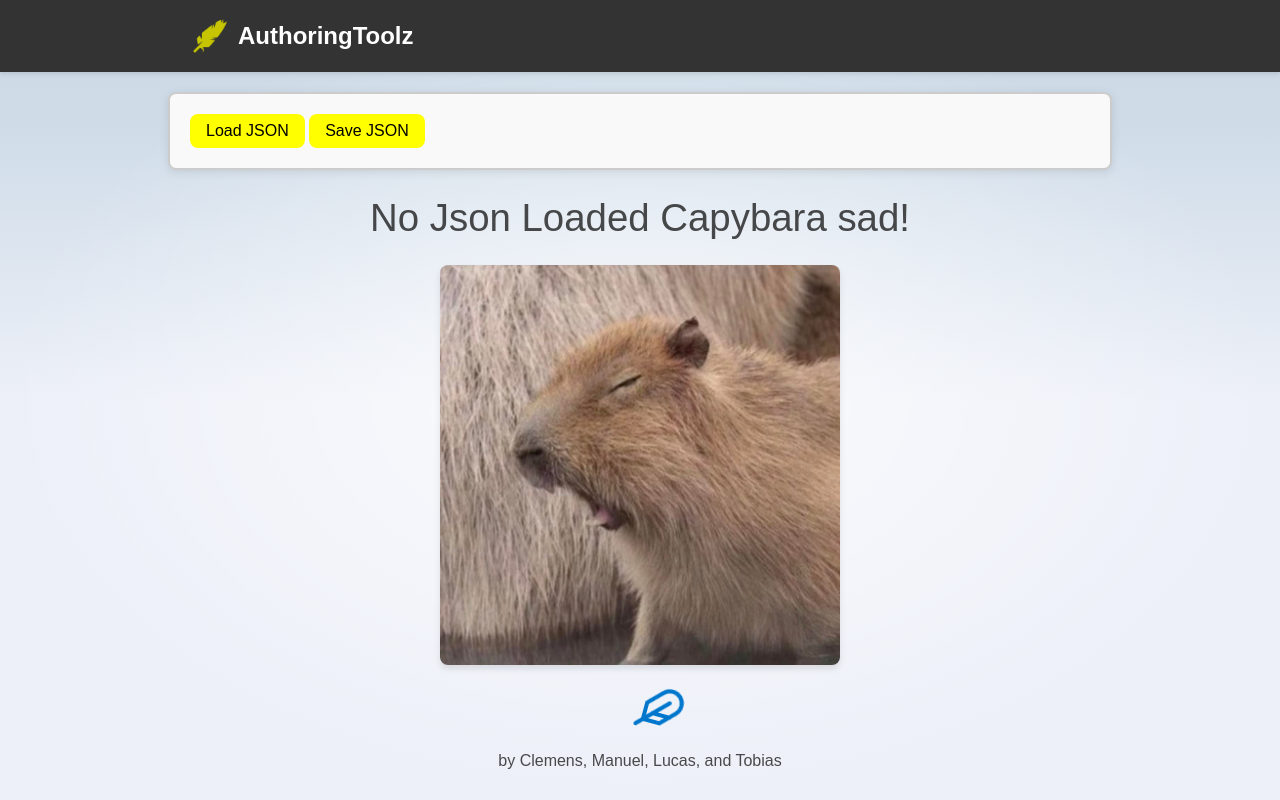
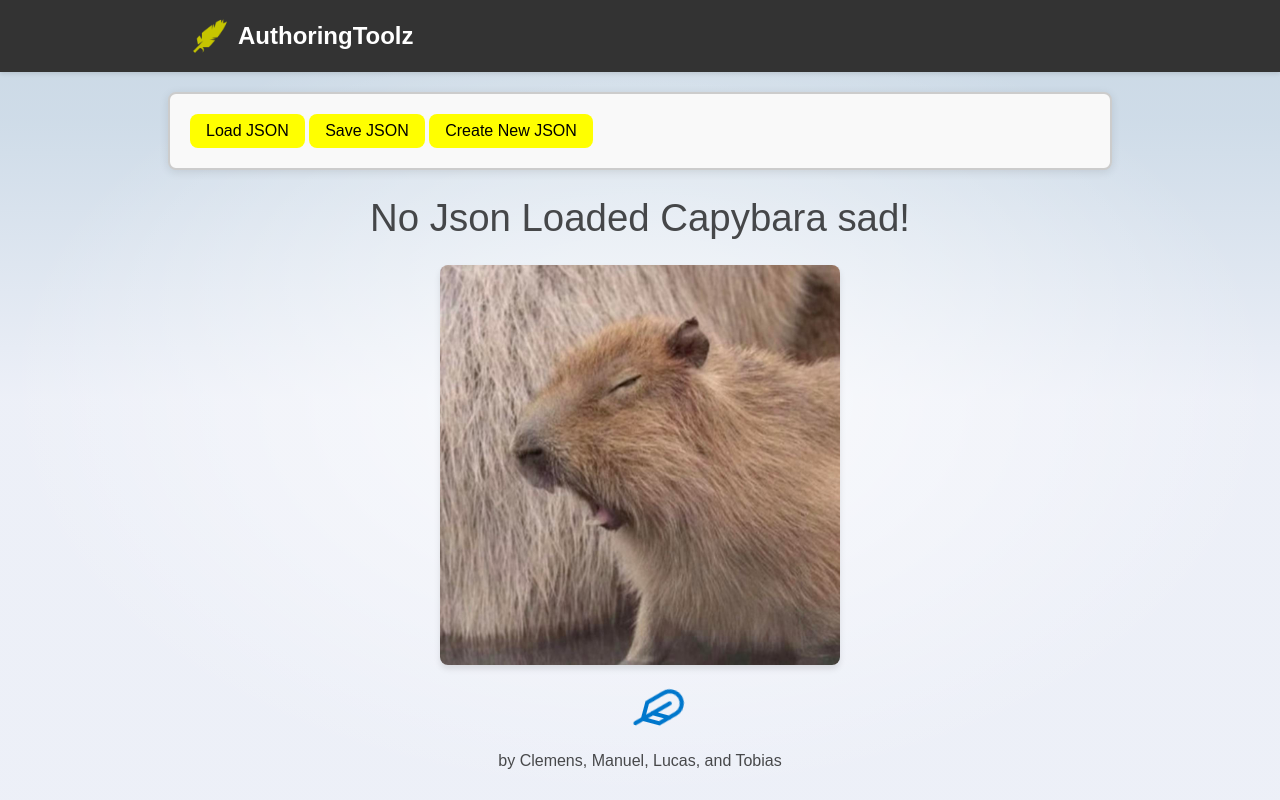
Before and after one commit to ClemensPohl/sv-authoring-toolz, a SvelteKit app: page / in a window 1280 px wide. Built offline with nearby package versions, Linux system fonts and the light colour scheme.

Commit message:
create new json if you dont want to load one

```diff
--- a/src/routes/+page.svelte
+++ b/src/routes/+page.svelte
@@ -21,6 +21,7 @@
 	function handleLoadJson() {
 		fileInput.click();
 	}
+
 </script>
 
 <div class="form-container">
@@ -34,6 +35,7 @@
 		/>
 		<button class="btn" onclick={handleLoadJson}>Load JSON</button>
 		<button class="btn" onclick={() => data.pageData.saveJson(root)}>Save JSON</button>
+		<button class="btn" onclick={() => root = data.pageData.createNewJson()}>Create New JSON</button>
 	</div>
 </div>
 
--- a/src/routes/+page.ts
+++ b/src/routes/+page.ts
@@ -3,6 +3,7 @@ import type { Root as RootJson } from './wapJson';
 
 export interface PageData {
     pageData: {
+        createNewJson: () => void;
         handleFileUpload: (event: Event) => Promise<Root>;
         saveJson: (currentData: Root) => void;
         handleVideoUpload: (i: number, root: RootJson | null) => void;
@@ -14,6 +15,26 @@ export const load = (): PageData => {
 
     return {
         pageData: {
+            createNewJson: () => {
+                currentRoot = {
+                    description: {
+                        context: '',
+                        date: new Date().toISOString().split('T')[0],
+                        furtherContent: []
+                    },
+                    content: [{
+                        context: '',
+                        chapter: '',
+                        mainvideo: '',
+                        ressources: [],
+                        sidetexts: [],
+                        quiz: [],
+                        clickables: [],
+                        podcast: []
+                    }]
+                };
+                return currentRoot;
+            },
             handleFileUpload: async (event: Event) => {
                 const input = event.target as HTMLInputElement;
                 const file = input.files?.[0];
```
